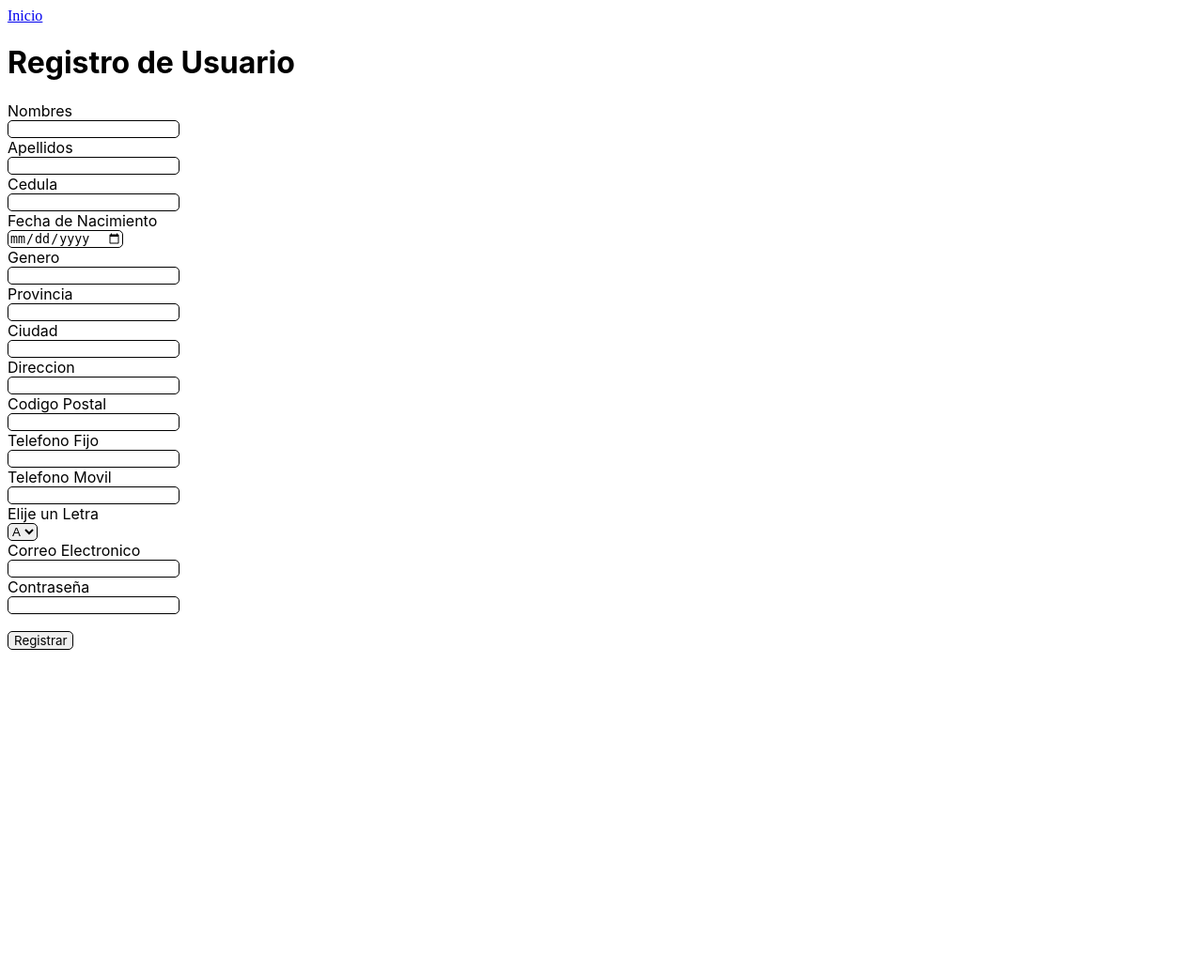
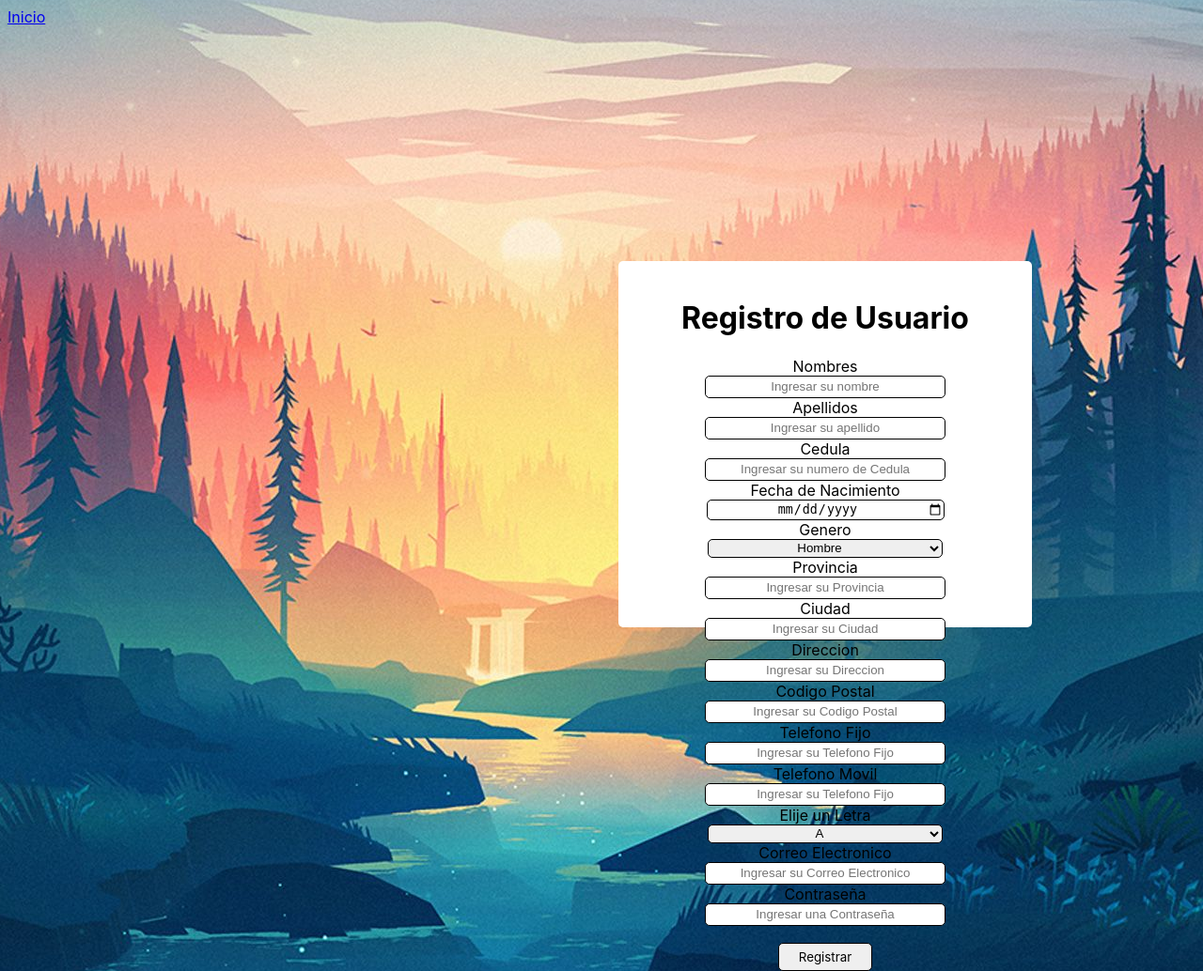
Before and after one commit to JeffUPS/ProyectoCalidad, a PHP site: page /register.php in a window 1280 px wide. Shown: the whole page at 94% size. Before the commit the page ends 692 px from the top, so only its background shows below. Run offline with PHP 8.4, Linux system fonts and the light colour scheme.

Commit message:
second commit

```diff
--- a/css/style.css
+++ b/css/style.css
@@ -1,9 +1,29 @@
+body{
+    background-image:url(image/wallpaper.jpeg);
+    background-position: center;
+    background-repeat: no-repeat, repeat;
+    position: relative;
+}
+div{
+    border-radius: 5px;
+    background-color: white;
+    padding: 20px;
+    width: 400px;
+    height: 350px;
+    position: relative;
+    top: 250px; left: 650px;
+    text-align: center;
+}
+
 input,select {
     border: 1px solid black;
     border-radius: 5px;
+    width:250px;
+    height: 20px ;
+    text-align: center;
   }
 
-label,h1 {
+label,h1,a,p {
     font-family: -apple-system, BlinkMacSystemFont, 'Segoe UI', Roboto, Oxygen, Ubuntu, Cantarell, 'Open Sans', 'Helvetica Neue', sans-serif;
 }
 
@@ -13,4 +33,6 @@ button{
     border-radius: 5px;
     font-family: -apple-system, BlinkMacSystemFont, 'Segoe UI', Roboto, Oxygen, Ubuntu, Cantarell, 'Open Sans', 'Helvetica Neue', sans-serif;
     text-align: center;
+    width: 100px;
+    height: 30px;
 }
--- a/register.php
+++ b/register.php
@@ -9,30 +9,35 @@
 </head>
 <body>
     <a href="index.php">Inicio</a>
+<div>
     <h1>Registro de Usuario</h1>
         <form method="POST">
             <label>Nombres</label><br>
-            <input type="text"><br>
+            <input type="text" required  placeholder="Ingresar su nombre"><br>
             <label>Apellidos</label><br>
-            <input type="text"><br>
+            <input type="text" required  placeholder="Ingresar su apellido"><br>
             <label>Cedula</label><br>
-            <input type="text"><br>
+            <input type="text" minlength="10" maxlength="10" required placeholder="Ingresar su numero de Cedula"><br>
             <label>Fecha de Nacimiento</label><br>
             <input type="date"><br>
             <label>Genero</label><br>
-            <input><br>
+            <select>
+            <option>Hombre</option>
+            <option>Mujer</option>
+            <option>Otro</option>
+            </select><br>
             <label>Provincia</label><br>
-            <input type="text"><br>
+            <input type="text" required pattern="[A-Za-z]" placeholder="Ingresar su Provincia"><br>
             <label>Ciudad</label><br>
-            <input type="text"><br>
+            <input type="text" required pattern="[A-Za-z]" placeholder="Ingresar su Ciudad"><br>
             <label>Direccion</label><br>
-            <input type="text"><br>
+            <input type="text" required pattern="[A-Za-z0-9]" placeholder="Ingresar su Direccion"><br>
             <label>Codigo Postal</label><br>
-            <input type="text"><br>
+            <input type="text" required pattern="[0-9]" placeholder="Ingresar su Codigo Postal"><br>
             <label>Telefono Fijo</label><br>
-            <input type="text"><br>
+            <input type="text" required pattern="[0-9]" placeholder="Ingresar su Telefono Fijo" minlength="7" maxlength="7" ><br>
             <label>Telefono Movil</label><br>
-            <input type="text"><br>
+            <input type="text" required pattern="[0-9]" placeholder="Ingresar su Telefono Fijo" minlength="10" maxlength="10"><br>
             <label>Elije un Letra</label><br>
             <select>
             <option>A</option>
@@ -41,11 +46,12 @@
             </select>
             <br>
             <label>Correo Electronico</label><br>
-            <input type="email"><br>
-            <label type="password">Contraseña</label><br>
-            <input><br><br>
+            <input type="email" required placeholder="Ingresar su Correo Electronico"><br>
+            <label>Contraseña</label><br>
+            <input type="password" required placeholder="Ingresar una Contraseña"><br><br>
 
             <button>Registrar</button>
         </form>
+</div>
 </body>
 </html>
```
Also changed, not shown: index.php (+6 -4 lines), welcome.php (added, +12 -0 lines), image/wallpaper.jpeg (added).
